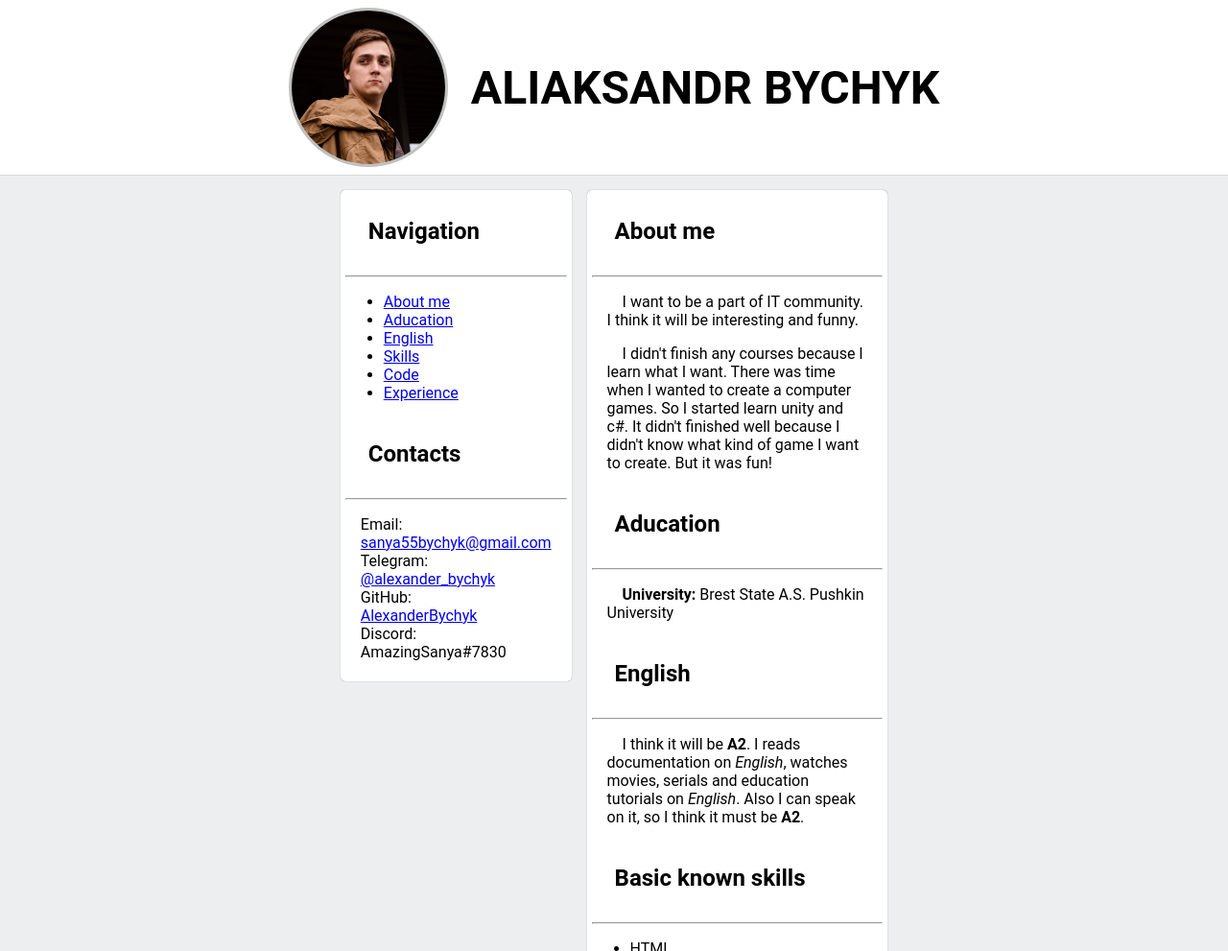
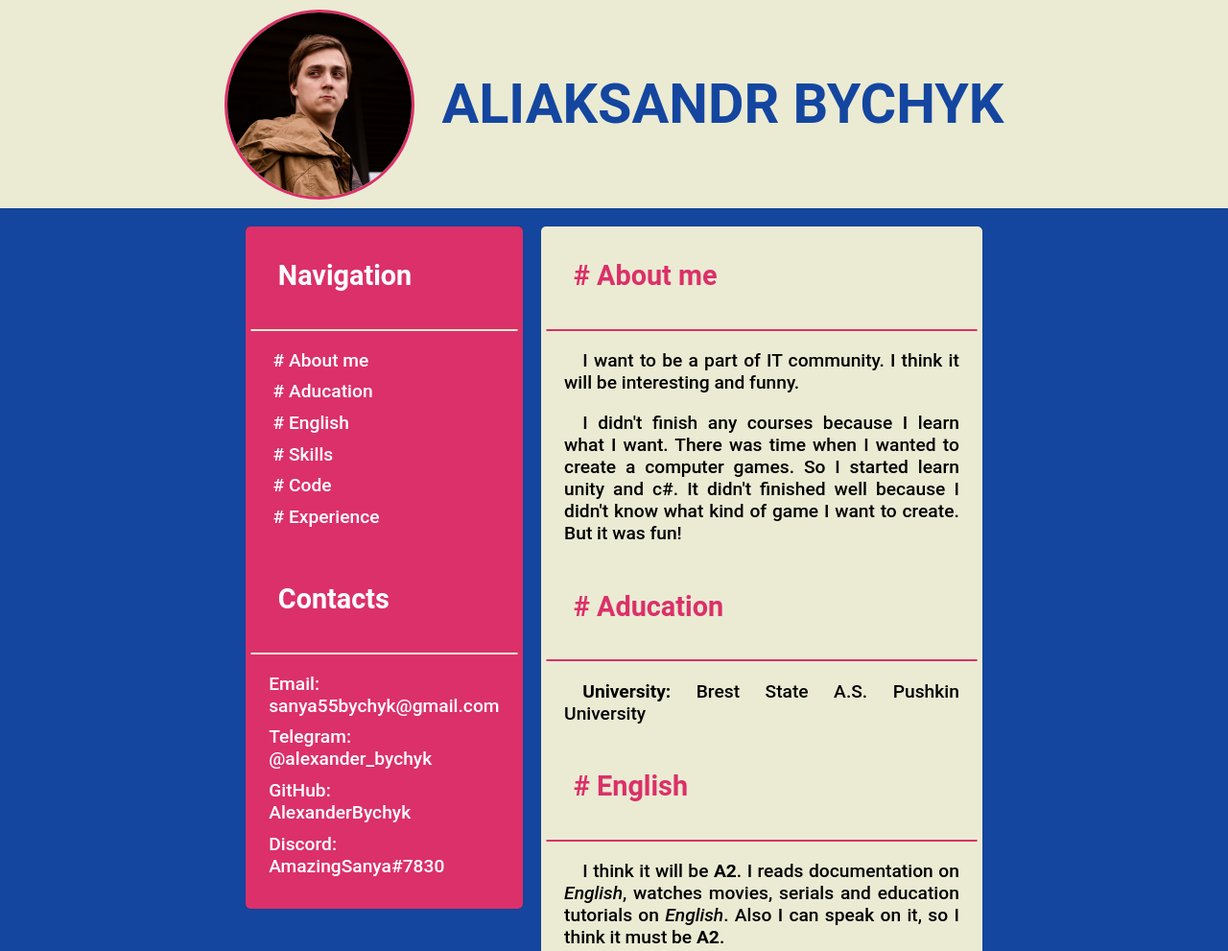
Before and after one commit to Aliaksandr-Bychyk/rsschool-cv, a plain HTML site: page index.html in a window 1280 px wide. Shown: the top 991 px of the page at 96% size. Drawn offline with Linux system fonts and the light colour scheme.

Commit message:
refactor: change styles

```diff
--- a/index.html
+++ b/index.html
@@ -9,12 +9,12 @@
     <title>Aliaksandr Bychyk</title>
   </head>
   <body>
-    <header class="header-bar">
+    <header class="header-bar --block">
       <img class="header-photo" src="images/photo.jpg" alt="photo">
       <h1 class="header-title">ALIAKSANDR BYCHYK</h1>
     </header>
     <div class="page-container">
-      <nav class="navigation-bar">
+      <nav class="navigation-bar --block">
         <h2>Navigation</h2>
         <hr>
         <ul>
@@ -60,23 +60,23 @@
       </nav>
       <main>
         <section>
-          <h2 id="about_me">About me</h2>
+          <h2 id="about_me"># About me</h2>
           <hr>
           <p>I want to be a part of IT community. I think it will be interesting and funny.</p>
           <p>I didn't finish any courses because I learn what I want. There was time when I wanted to create a computer games. So I started learn unity and c#. It didn't finished well because I didn't know what kind of game I want to create. But it was fun!</p>
         </section>
         <section>
-          <h2 id="aducation">Aducation</h2>
+          <h2 id="aducation"># Aducation</h2>
           <hr>
           <p><b>University:</b> Brest State A.S. Pushkin University</p>
         </section>
         <section>
-          <h2 id="english">English</h2>
+          <h2 id="english"># English</h2>
           <hr>
           <p>I think it will be <b>A2</b>. I reads documentation on <i>English</i>, watches movies, serials and education tutorials on <i>English</i>. Also I can speak on it, so I think it must be <b>A2</b>.</p>
         </section>
         <section>
-          <h2 id="skills">Basic known skills</h2>
+          <h2 id="skills"># Basic known skills</h2>
           <hr>
           <ul>
             <li>
@@ -109,7 +109,7 @@
           </ul>
         </section>
         <section>
-          <h2 id="code">C# code example</h2>
+          <h2 id="code"># Code example</h2>
           <hr>
           <code>
 using System;
@@ -163,13 +163,13 @@ namespace lab9{
           </code>
         </section>
         <section>
-          <h2 id="experience">Experience</h2>
+          <h2 id="experience"># Experience</h2>
           <hr>
           <p>I don't have any experience at working on a company. I works only on my own projects.</p>
         </section>
       </main>
     </div>
-    <footer>
+    <footer >
       <a href="http://github.com/AlexanderBychyk" target="_blank">
         <img class="footer-logo" src="images/GitHub-Mark-64px.png" alt="rs_school_js_logo">
       </a>
--- a/styles/styles.css
+++ b/styles/styles.css
@@ -1,18 +1,35 @@
+:root {
+  --color-primary: #1446A0;
+  --color-dark: #DB3069;
+  --color-light: #EBEBD3;
+  --color-code-light: #F5D547;
+  --color-text-primary: #FFFFFF;
+  --color-text-secondary: #000000;
+  --color-code-dark: hsl(24, 59%, 10%);
+}
 html {
   height: 100%;
+  background-color: var(--color-primary);
+  background-attachment: fixed;
 }
 body {
-  background-color: #edeef0;
   margin: 0;
   font-family: 'Roboto', sans-serif;
+  font-size: 1.2em;
+  font-weight: 500;
+  display: flex;
+  flex-direction: column;
+  height: 100%;
 }
 .header-bar {
+  background-color: var(--color-light);
+  color: var(--color-text-secondary);
   display: flex;
   align-items: center;
   justify-content: center;
   padding: 0.5em;
-  background-color: #ffffff;
   box-shadow: 0 0 1px rgba(0,0,0,0.5);
+  flex: 0 0 auto;
 }
 .header-title {
   display: inline-block;
@@ -20,36 +37,53 @@ body {
   font-size: 3em;
   font-weight: bolder;
   cursor: default;
+  color: var(--color-primary);
 }
 .header-photo {
   width: 10em;
   height: 10em;
   border-radius: 100%;
-  border: 3px solid #c0c0c0;
+  border: 3px solid var(--color-dark);
 }
 
 .page-container {
   display: flex;
-  margin: 0 25em;
-  justify-content: center;
+  margin: 0 20vw;
+  flex: 1 0 auto;
 }
 .navigation-bar {
   position: sticky;
   top: 1em;
-  background-color: #ffffff;
-  box-shadow: 0 0 1px rgba(0,0,0,0.5);
-  border-radius: 5px;
-  padding: 5px;
   margin: 1em 1em 0 0;
   width: fit-content;
   height: fit-content;
+  border-radius: 5px;
+  background-color: var(--color-dark);
+  color: var(--color-text-primary);
+  box-shadow: 0 0 1px rgba(0,0,0,0.5);
+  padding: 5px;
+}
+.navigation-bar ul {
+  list-style-type: '# ';
+}
+.navigation-bar li {
+  padding-bottom: 0.5em;
+}
+.navigation-bar a:link, a:visited {
+  color: var(--color-text-primary);
+  text-decoration: none;
+}
 
+.navigation-bar hr {
+  border: 0.1px solid var(--color-light);
+  border-radius: 1px;
 }
 .contacts-list {
   padding: 0 1em;
 }
 .contacts-list li {
   list-style-type: none;
+  padding-bottom: 0.5em;
 }
 
 h2 {
@@ -59,41 +93,50 @@ h2 {
 }
 
 main {
-  background-color: #ffffff;
-  box-shadow: 0 0 1px rgba(0,0,0,0.5);
-  border-radius: 5px;
-  padding: 5px;
   margin: 1em 0 0 0;
   width: 100%;
+  border-radius: 5px;
+  background-color: var(--color-light);
+  box-shadow: 0 0 1px rgba(0,0,0,0.5);
+  padding: 5px;
 }
 
+main hr {
+  border: 0.1px solid var(--color-dark);
+  border-radius: 1px;
+}
 main p {
   text-indent: 1em;
   padding: 0 1em;
+  text-align: justify;
 }
-
+main h2 {
+  color: var(--color-dark);
+}
 code {
   display:block;
   white-space:pre-wrap;
   border-radius: 5px;
-  color: rgb(1, 90, 1);
-  background-color: rgb(223, 255, 225);
-  border: 1px solid rgb(153, 153, 153);
+  font-size: 1.2em;
+  color: white;
+  background-color: var(--color-dark);
   display: block;
   padding: 1em;
   margin: 1em;
 }
-
 footer {
+  background-color: var(--color-code-light);
+  flex: 0 0 auto;
   display: flex;
   align-items: center;
   justify-content: space-around;
   padding: 1.5em;
-  background-color: #ffffff;
-  box-shadow: 0 0 1px rgba(0,0,0,0.5);
   margin-top: 1em;
+  border-radius: 0;
+  color: var(--color-text-secondary);
 }
 .footer-logo {
   width: fit-content;
   height: 3.5em;
+  fill: var(--color-text-primary);
 }
```
